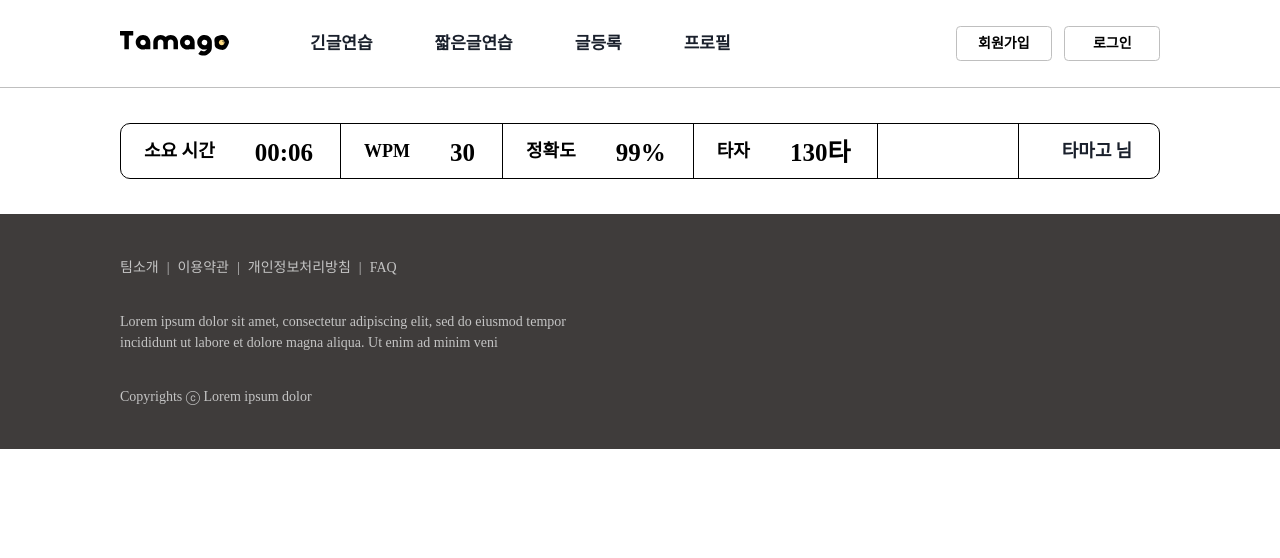
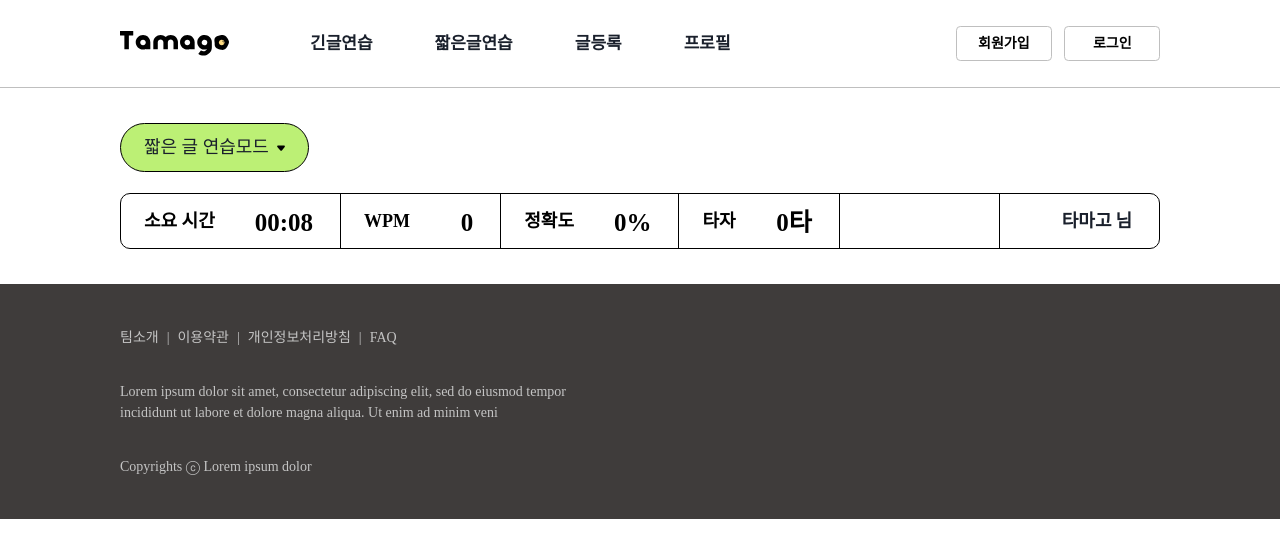
Before and after one commit to msdio/Tamago, a Next.js app in the folder client/: page /practice/short in a window 1280 px wide. Shown: the top 558 px of the page. Built offline with nearby package versions, Linux system fonts and the light colour scheme; no server answers; a web font is replaced by a local one.

Commit message:
feat: info bar state

```diff
--- a/client/src/components/practice/short/InfoBar/index.tsx
+++ b/client/src/components/practice/short/InfoBar/index.tsx
@@ -1,4 +1,41 @@
-function InfoBar() {
-  return <div>InfoBar</div>;
+import { Box, Flex, Text } from '@chakra-ui/react';
+
+import InfoBarItem from '@/components/practice/short/InfoBar/InfoBarItem';
+import { getSecondToMMSSFormat } from '@/utils/time';
+
+interface InfoBarProps {
+  time: number;
+  wpm: number;
+  accuracy: number;
+  typist: number;
+}
+
+function InfoBar({ time, wpm, accuracy, typist }: InfoBarProps) {
+  return (
+    <Flex border='1px solid rgb(0, 0, 0)' borderRadius={10} h={'56px'}>
+      <InfoBarItem label='소요 시간' content={getSecondToMMSSFormat(time)} />
+      <InfoBarItem label='WPM' content={`${wpm}`} />
+      <InfoBarItem label='정확도' content={`${accuracy}%`} />
+      <InfoBarItem label='타자' content={`${typist}타`} />
+
+      <Box p={25} borderLeft='1px solid #000' flex={1}></Box>
+      <Flex
+        pl={23}
+        pr={27}
+        borderLeft='1px solid #000'
+        flex={1}
+        flexDirection='row-reverse'
+        alignItems='center'
+        gap={1}
+      >
+        <Text fontWeight={600} fontSize={18} lineHeight='18px'>
+          님
+        </Text>
+        <Text fontWeight={800} fontSize={18} lineHeight='18px'>
+          타마고
+        </Text>
+      </Flex>
+    </Flex>
+  );
 }
 export default InfoBar;
--- a/client/src/components/practice/short/index.tsx
+++ b/client/src/components/practice/short/index.tsx
@@ -4,7 +4,8 @@ import { useEffect, useState } from 'react';
 import type { ShortTypingType } from '@/apis/typing';
 import { getShortTypingWritingsAPI } from '@/apis/typing';
 import CurrentTyping from '@/components/practice/short/CurrentTyping';
-import InfoBarItem from '@/components/practice/short/InfoBar/InfoBarItem';
+import InfoBar from '@/components/practice/short/InfoBar';
+import DownArrow from '@/icons/DownArrow';
 
 export default function PracticeShort() {
   const [writings, setWritings] = useState<ShortTypingType[]>([]);
@@ -21,33 +22,27 @@ export default function PracticeShort() {
 
   return (
     <Box p='35px 120px' minW='1100px'>
-      <Flex border='1px solid rgb(0, 0, 0)' borderRadius={10} h={'56px'}>
-        <InfoBarItem label='소요 시간' content={'00:06'} />
-        <InfoBarItem label='WPM' content={'30'} />
-        <InfoBarItem label='정확도' content={'99%'} />
-        <InfoBarItem label='타자' content={'130타'} />
+      <Flex
+        mb='21px'
+        alignItems='center'
+        gap='8.5px'
+        border='0.6px solid #000000'
+        bg='#BCF075'
+        w='fit-content'
+        p='10px 23px'
+        borderRadius={30}
+      >
+        <Text fontSize='18px' fontWeight={500}>
+          짧은 글 연습모드
+        </Text>
 
-        <Box p={25} borderLeft='1px solid #000' flex={1}></Box>
-        <Flex
-          pl={23}
-          pr={27}
-          borderLeft='1px solid #000'
-          flex={1}
-          flexDirection='row-reverse'
-          alignItems='center'
-          gap={1}
-        >
-          <Text fontWeight={600} fontSize={18} lineHeight='18px'>
-            님
-          </Text>
-          <Text fontWeight={800} fontSize={18} lineHeight='18px'>
-            타마고
-          </Text>
-        </Flex>
+        <DownArrow />
       </Flex>
 
+      <InfoBar time={8} wpm={0} accuracy={0} typist={0} />
+
       {writings[currentIdx] && (
-        <Box position='relative' border='0.6px solid #000000' borderRadius='30px 0px 0px 0px' h='403px' mt='27px'>
+        <Box position='relative' border='0.6px solid #000000' borderRadius='30px 0px 0px 0px' h='403px' mt='28px'>
           <Box
             border='0.6px solid #000000'
             position='absolute'
--- /dev/null
+++ b/client/src/icons/DownArrow.tsx
@@ -0,0 +1,11 @@
+function DownArrow() {
+  return (
+    <svg width='8' height='6' viewBox='0 0 8 6' fill='none' xmlns='http://www.w3.org/2000/svg'>
+      <path
+        d='M3.38753 5.51646C2.41988 4.42493 1.25968 3.06299 0.372903 2.01202C-0.17385 1.36403 0.289157 0.376953 1.13699 0.376953L6.91084 0.376953C7.75117 0.376953 8.21677 1.35058 7.68925 2.0047L4.89114 5.47436C4.50771 5.94981 3.79272 5.97351 3.38753 5.51646Z'
+        fill='black'
+      />
+    </svg>
+  );
+}
+export default DownArrow;
--- /dev/null
+++ b/client/src/utils/time.ts
@@ -0,0 +1,9 @@
+export const getSecondToMMSSFormat = (seconds: number) => {
+  //3항 연산자를 이용하여 10보다 작을 경우 0을 붙이도록 처리 하였다.
+  const min = parseInt(String((seconds % 3600) / 60));
+  const minFormat = min < 10 ? '0' + min : min;
+  const secFormat = seconds % 60 < 10 ? '0' + (seconds % 60) : seconds % 60;
+
+  //연산한 값을 화면에 뿌려주는 코드
+  return `${minFormat}:${secFormat}`;
+};
```
